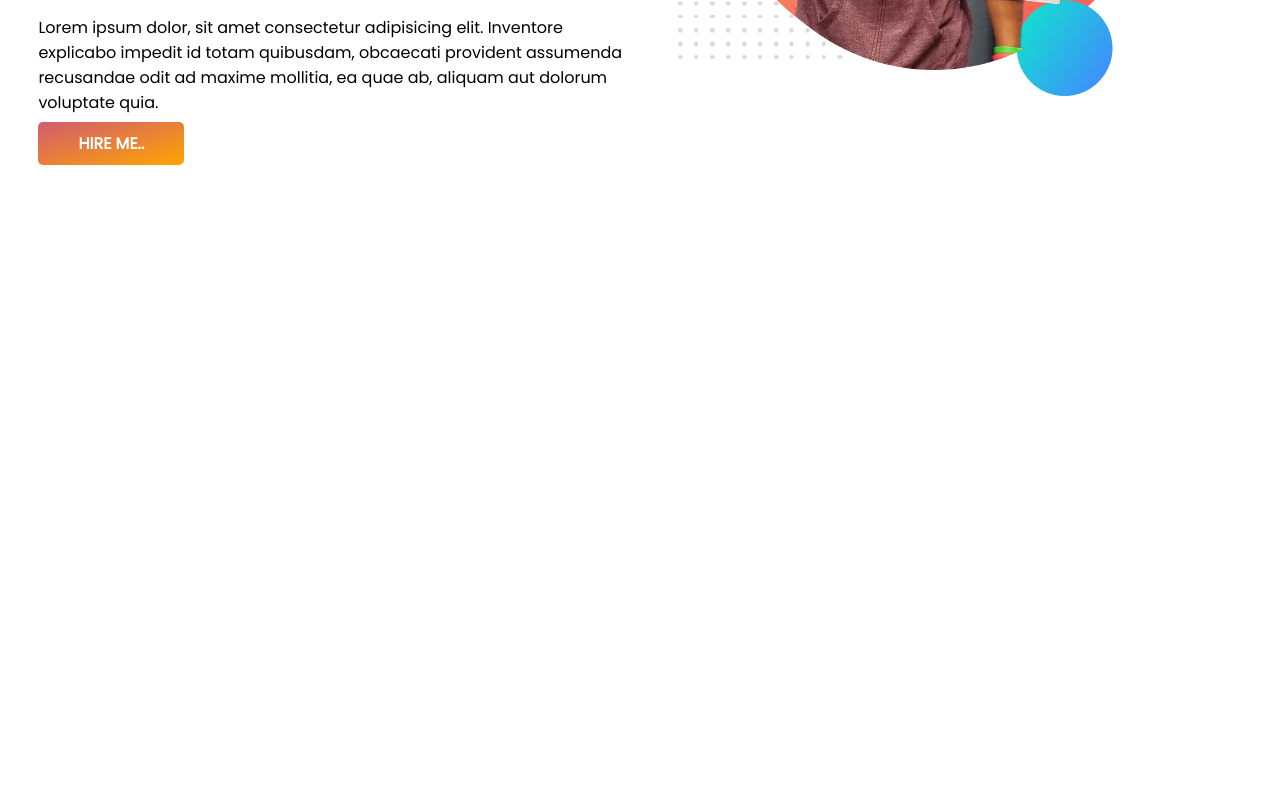
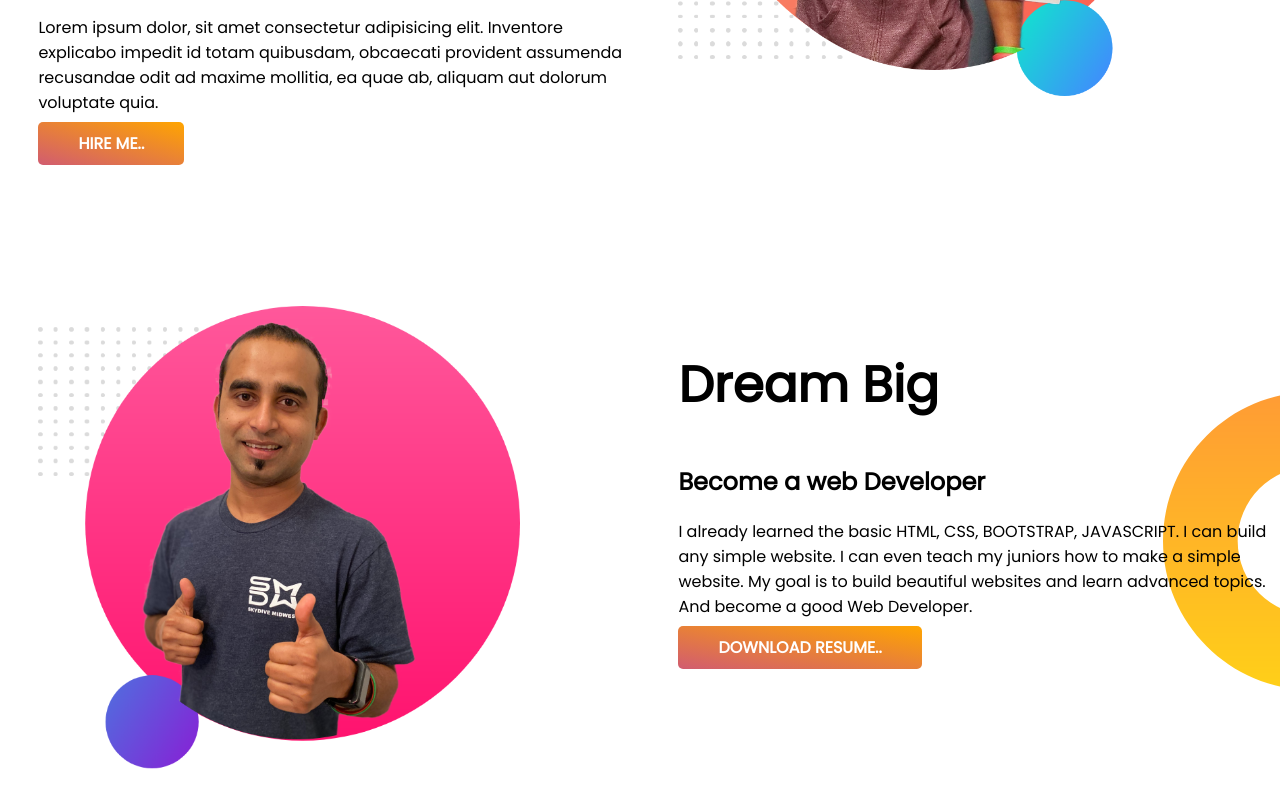
Before and after one commit to 9Jannat8/Module-4-Portfolio, a plain HTML site: page index.html in a window 1280 px wide. Shown: the part 382-1190 px from the top of the page. Before the commit the page ends 800 px from the top, so only its background shows below. Drawn offline with Linux system fonts and the light colour scheme.

Commit message:
dream-big section completed

```diff
--- a/index.html
+++ b/index.html
@@ -16,17 +16,50 @@
     <link rel="stylesheet" href="style.css" />
   </head>
   <body>
+    <!-- top-banner section start -->
     <section class="top-banner">
       <div class="half-width">
         <h1>Welcome To</h1>
         <h1><span class="orangeColor">Jannatul Ferdoush</span> World</h1>
         <h3>Build Website with beautiful design</h3>
-        <p>Lorem ipsum dolor, sit amet consectetur adipisicing elit. Inventore explicabo impedit id totam quibusdam, obcaecati provident assumenda recusandae odit ad maxime mollitia, ea quae ab, aliquam aut dolorum voluptate quia.</p>
-        <a class="link-button" href="https://www.linkedin.com/in/jannatul-ferdoush-0b1567175/" target="_blank">HIRE ME..</a>
+        <p>
+          Lorem ipsum dolor, sit amet consectetur adipisicing elit. Inventore
+          explicabo impedit id totam quibusdam, obcaecati provident assumenda
+          recusandae odit ad maxime mollitia, ea quae ab, aliquam aut dolorum
+          voluptate quia.
+        </p>
+        <a
+          class="link-button"
+          href="https://www.linkedin.com/in/jannatul-ferdoush-0b1567175/"
+          target="_blank"
+          >HIRE ME..</a
+        >
       </div>
       <div class="half-width">
         <img src="./images/jhankar.png" alt="my image" />
       </div>
     </section>
+    <!-- top-banner section end -->
+
+    <!-- dream-big section start -->
+    <section class="dream-big">
+      <div class="half-width">
+        <img src="./images/jhankar2.png" alt="my image" />
+      </div>
+      <div class="half-width">
+        <h1>Dream Big</h1>
+        <h2>Become a web Developer</h2>
+        <p>
+          I already learned the basic HTML, CSS, BOOTSTRAP, JAVASCRIPT. I can build any simple website. I can even teach my juniors how to make a simple website. My goal is to build beautiful websites and learn advanced topics. And become a good Web Developer.
+        </p>
+        <a
+          class="link-button"
+          href="https://www.linkedin.com/in/jannatul-ferdoush-0b1567175/"
+          target="_blank"
+          >DOWNLOAD RESUME..</a
+        >
+      </div>
+    </section>
+    <!-- dream-big section end -->
   </body>
 </html>
--- a/style.css
+++ b/style.css
@@ -5,6 +5,7 @@ body{
 }
 section{
     display: flex;
+    margin-bottom: 150px;
 }
 .top-banner{
     background-image: url('./images/top-banner.png');
@@ -27,9 +28,14 @@ h1{
 }
 .link-button{
     text-decoration: none;
-    background-image: linear-gradient(to bottom right, rgb(209, 92, 112), orange);
+    background-image: linear-gradient(to top right, rgb(209, 92, 112), orange);
     padding: 10px 40px;
     color: white;
     font-weight: 700;
     border-radius: 5px;
 }
+.dream-big{
+    background-image: url('./images/dream-bg.png');
+    background-repeat: no-repeat;
+    background-position: right;
+}
```
